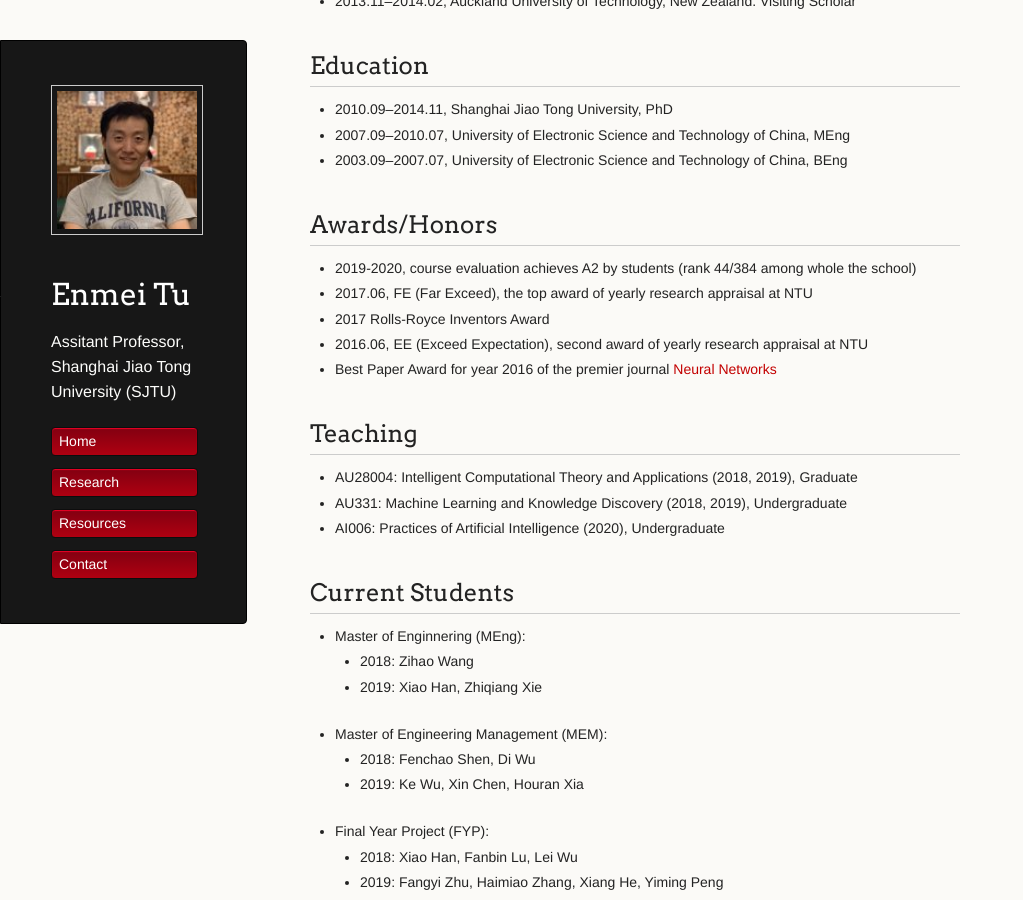
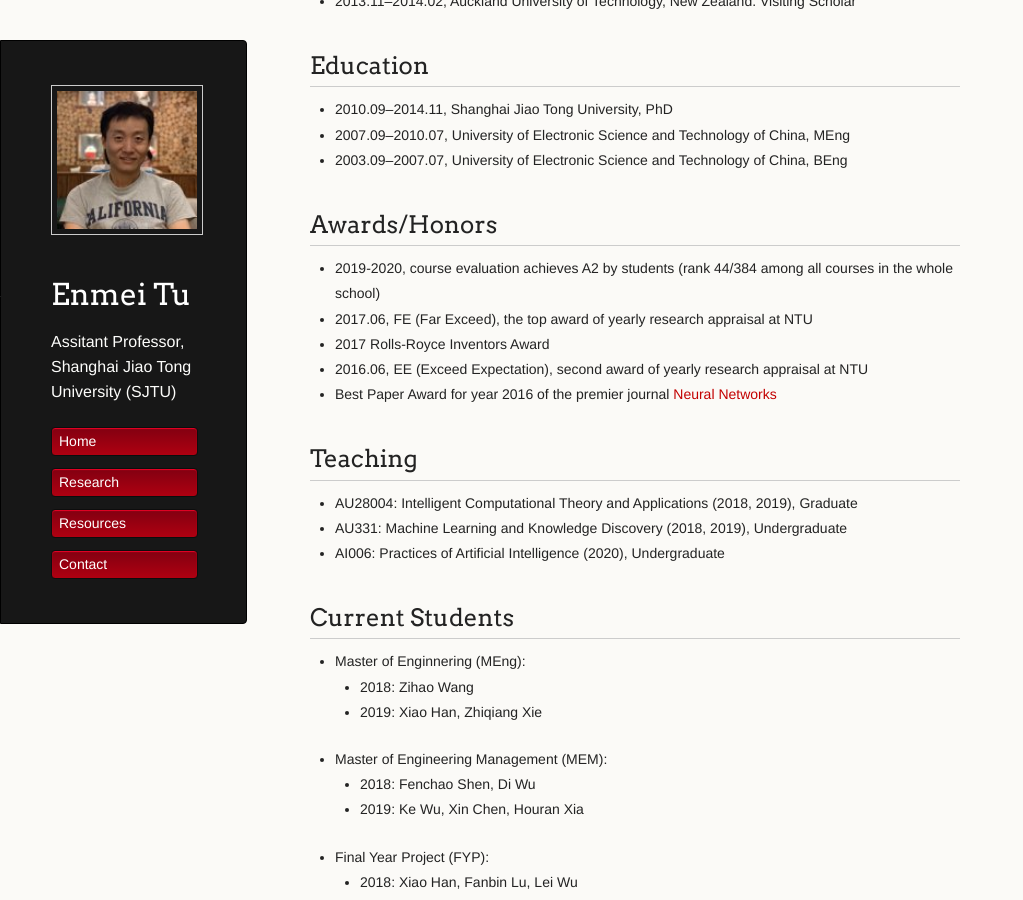
Before and after one commit to hellotem/enmeitu.github.io, a Jekyll site: the page built from index.md, in a window 1280 px wide and 900 px high, scrolled down 470 px. Shown: the whole window, without its empty margins (0-1023 px from the left). Built offline with Jekyll 4.4.1, drawn with Linux system fonts in a browser that asks for light colours.

Commit message:
Update index.md

```diff
--- a/index.md
+++ b/index.md
@@ -26,7 +26,7 @@
 * 2003.09--2007.07, University of Electronic Science and Technology of China, BEng
 
 ## Awards/Honors
-* 2019-2020, course evaluation achieves A2 by students (rank 44/384 among whole the school)
+* 2019-2020, course evaluation achieves A2 by students (rank 44/384 among all courses in the whole school)
 * 2017.06, FE (Far Exceed), the top award of yearly research appraisal at NTU
 * 2017 Rolls-Royce Inventors Award
 * 2016.06, EE (Exceed Expectation), second award of yearly research appraisal at NTU
```
